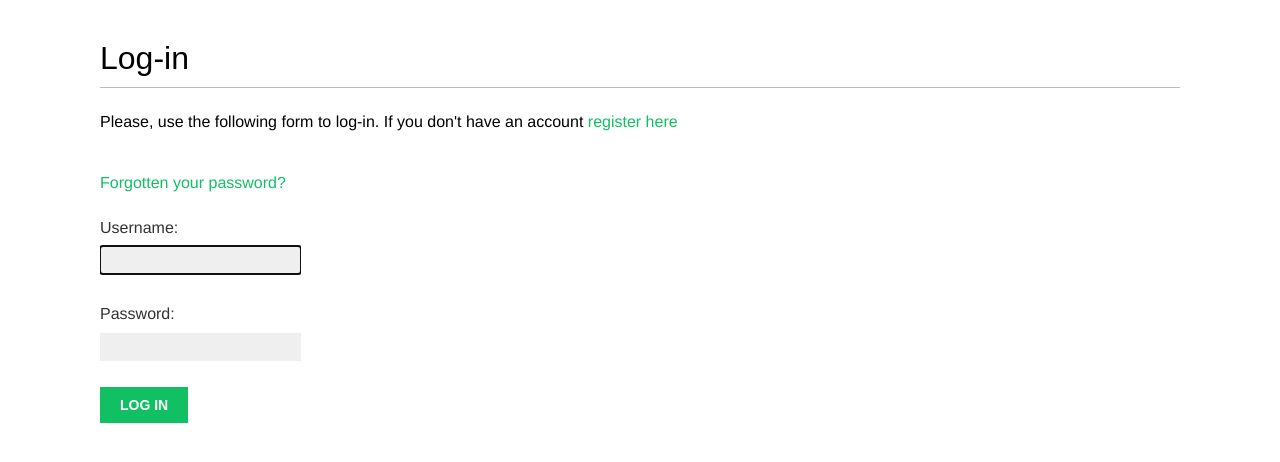
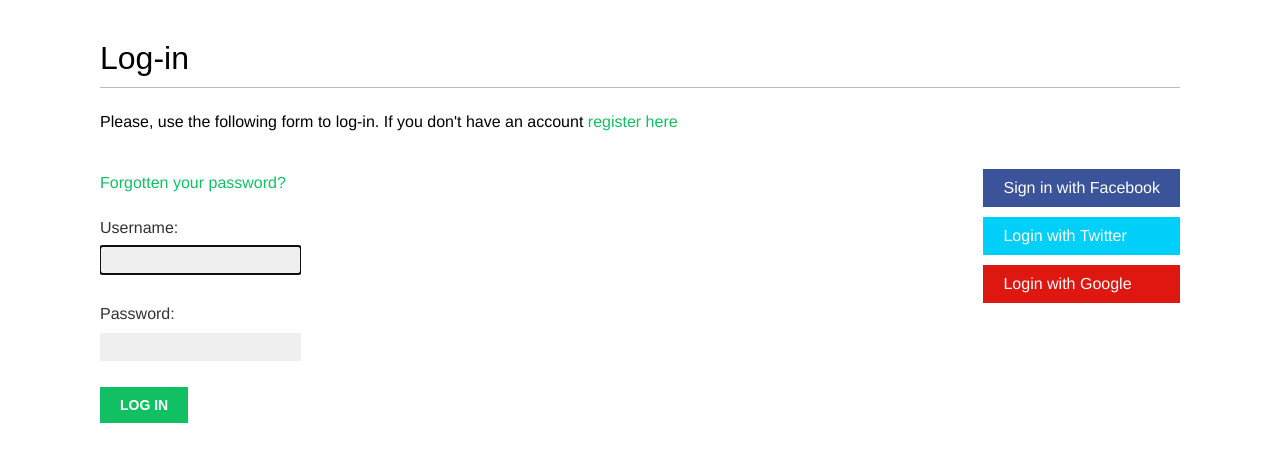
Before and after one commit to adityamulik/Social-Website, a Django app: page /account/login/ in a window 1280 px wide. Shown: the part 47-509 px from the top of the page. Run offline with Django 3.2, Linux system fonts and the light colour scheme; some web fonts are replaced.

Commit message:
Added social authentication

```diff
--- a/src/account/templates/registration/login.html
+++ b/src/account/templates/registration/login.html
@@ -10,6 +10,19 @@
     {% else %}
     <p>Please, use the following form to log-in. If you don't have an account <a href="{% url "register" %}">register here</a></p>
     {% endif %}
+    <div class="social">
+        <ul>
+        <li class="facebook">
+            <a href="{% url "social:begin" "facebook" %}">Sign in with Facebook</a>
+        </li>
+        <li class="twitter">
+            <a href="{% url "social:begin" "twitter" %}">Login with Twitter</a>
+        </li>
+        <li class="google">
+            <a href="{% url "social:begin" "google-oauth2" %}">Login with Google</a>
+        </li>
+        </ul>
+    </div>
     <div class="login-form">
         <form method="post">
             <p><a href="{% url "password_reset" %}">Forgotten your password?</a></p>
--- a/src/bookmarks/urls.py
+++ b/src/bookmarks/urls.py
@@ -5,7 +5,8 @@ from django.conf.urls.static import static
 
 urlpatterns = [
     path('admin/', admin.site.urls),
-    path('account/', include('account.urls'))
+    path('account/', include('account.urls')),
+    path('social-auth/', include('social_django.urls', namespace="social")),
 ]
 
 if settings.DEBUG:
```
Also changed, not shown: src/bookmarks/settings.py (+9 -1 lines), 1 other file.
